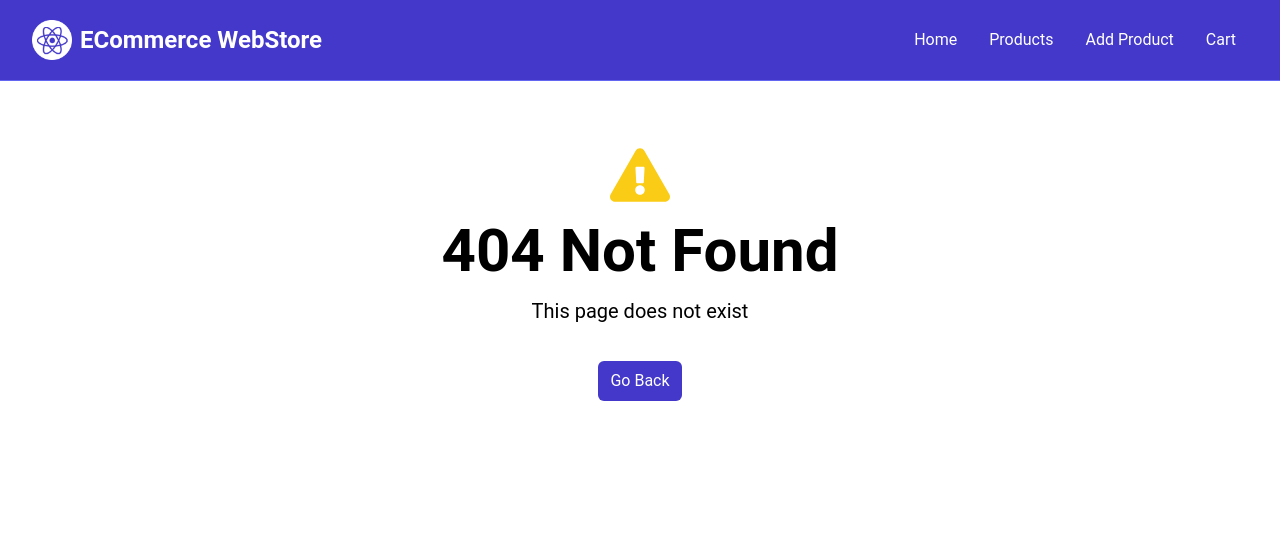
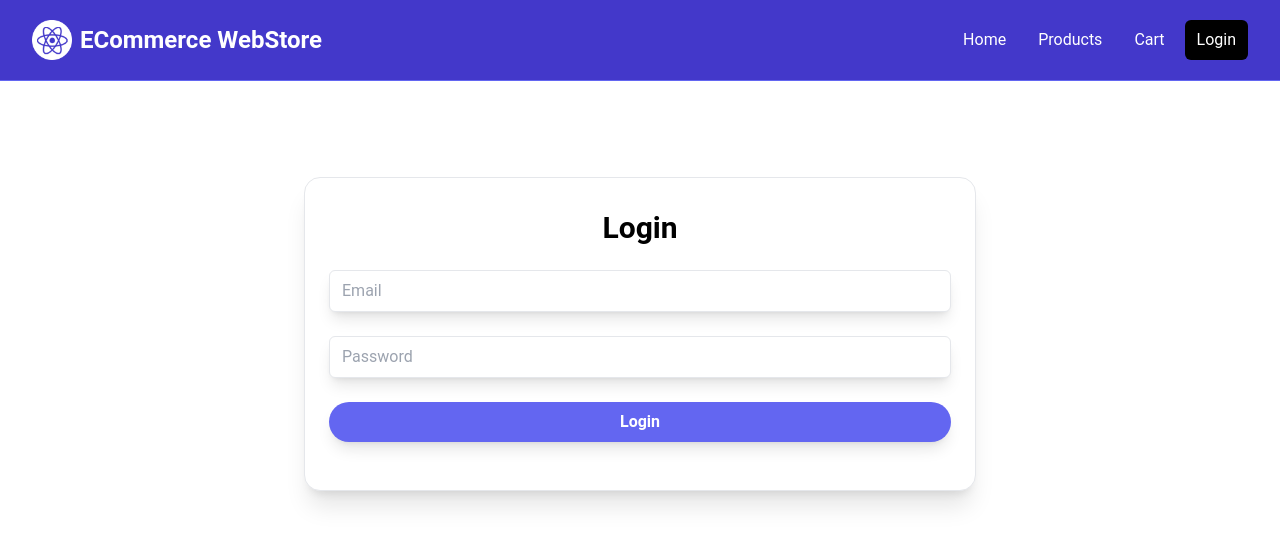
Before and after one commit to JwalinPatel22/ecommerce-frontend, a React (Vite) app: page /login in a window 1280 px wide. Before the commit this address had no page. Shown: the top 544 px of the page. Built offline with nearby package versions, Linux system fonts and the light colour scheme.

Commit message:
added auth

```diff
--- a/package.json
+++ b/package.json
@@ -12,6 +12,7 @@
   },
   "dependencies": {
     "axios": "^1.7.2",
+    "jwt-decode": "^4.0.0",
     "react": "^18.2.0",
     "react-dom": "^18.2.0",
     "react-icons": "^5.2.1",
--- a/src/App.jsx
+++ b/src/App.jsx
@@ -14,6 +14,9 @@ import AddProductPage from "./pages/AddProductPage";
 import EditProductPage from "./pages/EditProductPage";
 import CartPage from "./pages/CartPage";
 import OrderSuccessPage from "./pages/OrderSuccessPage";
+import { AuthProvider } from "./context/AuthContext";
+import ProtectedRoute from "./components/ProtectedRoute";
+import LoginPage from "./pages/LoginPage";
 
 export default function App() {
   const router = createBrowserRouter(
@@ -22,20 +25,28 @@ export default function App() {
         <Route path="/" element={<MainLayout />}>
           <Route index element={<HomePage />} />
           <Route path="/products" element={<ProductsPage />} />
-          <Route path="/add-product" element={<AddProductPage />} />
+          {/* <Route path="/add-product" element={<AddProductPage />} /> */}
           <Route
             path="/product/:id"
             element={<ProductPage />}
             loader={productLoader}
           />
-          <Route
+          {/* <Route
             path="/edit-product/:id"
             element={<EditProductPage />}
             loader={productLoader}
+          /> */}
+          <Route
+            path="/cart"
+            element={
+              <ProtectedRoute>
+                <CartPage />
+              </ProtectedRoute>
+            }
           />
-          <Route path="/cart" element={<CartPage />} />
+          <Route path="/checkout" element={<OrderSuccessPage />} />
+          <Route path="/login" element={<LoginPage />} />
           <Route path="*" element={<NotFoundPage />} />
-          <Route path="/checkout" element={<OrderSuccessPage />} />
         </Route>
       </>
     )
--- a/src/components/Navbar.jsx
+++ b/src/components/Navbar.jsx
@@ -32,11 +32,14 @@ export default function Navbar() {
                 <NavLink to="/products" className={LinkClass}>
                   Products
                 </NavLink>
-                <NavLink to="/add-product" className={LinkClass}>
+                {/* <NavLink to="/add-product" className={LinkClass}>
                   Add Product
-                </NavLink>
+                </NavLink> */}
                 <NavLink to="/cart" className={LinkClass}>
                   Cart
+                </NavLink>
+                <NavLink to="/login" className={LinkClass}>
+                  Login
                 </NavLink>
               </div>
             </div>
--- /dev/null
+++ b/src/components/ProtectedRoute.jsx
@@ -0,0 +1,21 @@
+// src/components/ProtectedRoute.js
+import React, { useContext } from "react";
+import { Navigate } from "react-router-dom";
+import { AuthContext } from "../context/AuthContext";
+
+const ProtectedRoute = ({ children }) => {
+  const { user, loading } = useContext(AuthContext);
+  // console.log("Current User", user); //debug log
+
+  if (loading) {
+    return <div>Loading...</div>; // Or a spinner
+  }
+
+  if (!user) {
+    return <Navigate to="/login" />;
+  }
+
+  return children;
+};
+
+export default ProtectedRoute;
--- /dev/null
+++ b/src/context/AuthContext.jsx
@@ -0,0 +1,59 @@
+import axios from "axios";
+import { createContext, useEffect, useState } from "react";
+
+const AuthContext = createContext();
+
+const AuthProvider = ({ children }) => {
+  const [user, setUser] = useState(null);
+  const [loading, setLoading] = useState(null);
+
+  const logout = () => {
+    setUser(null);
+    localStorage.removeItem("token");
+  };
+
+  const register = async (fname, lname, email, password) => {
+    try {
+      const response = await axios.post("http://localhost:3000/api/register", {
+        fname,
+        lname,
+        email,
+        password,
+      });
+      setUser(response.data.user);
+      localStorage.setItem("token", response.data.token);
+    } catch (error) {
+      console.log("Registeration failed", error);
+    }
+  };
+
+  //checking if the user is authenticated at the inial loading of page
+//   useEffect(() => {
+//     const checkAuth = async () => {
+//       const token = localStorage.getItem("token");
+//       if (token) {
+//         try {
+//           const response = await axios.get("http://localhost:3000/api/user", {
+//             headers: {
+//               Authorization: `Bearer ${token}`,
+//             },
+//           });
+//           setUser(response.data.user);
+//         } catch (error) {
+//           console.log("Authentication Failed", error);
+//           logout();
+//         }
+//       }
+//       setLoading(false);
+//     };
+//     checkAuth();
+//   }, []);
+
+  return (
+    <AuthContext.Provider value={{ user, loading, setUser, setLoading }}>
+      {children}
+    </AuthContext.Provider>
+  );
+};
+
+export { AuthProvider, AuthContext };
--- a/src/main.jsx
+++ b/src/main.jsx
@@ -2,9 +2,12 @@ import React from "react";
 import ReactDOM from "react-dom/client";
 import App from "./App.jsx";
 import "./index.css";
+import { AuthProvider } from "./context/AuthContext.jsx";
 
 ReactDOM.createRoot(document.getElementById("root")).render(
   <React.StrictMode>
-    <App />
+    <AuthProvider>
+      <App />
+    </AuthProvider>
   </React.StrictMode>
 );
--- a/src/pages/CartPage.jsx
+++ b/src/pages/CartPage.jsx
@@ -1,26 +1,33 @@
 import axios from "axios";
-import { useEffect, useState } from "react";
+import { useContext, useEffect, useState } from "react";
 import { Link } from "react-router-dom";
 import { toast } from "react-toastify";
 import "react-toastify/dist/ReactToastify.css";
+import { AuthContext } from "../context/AuthContext";
 
 const CartPage = () => {
   const [cartItems, setCartItems] = useState([]);
   const [totalPrice, setTotalPrice] = useState(0);
+  const { user, loading } = useContext(AuthContext);
 
   useEffect(() => {
     const fetchCart = async () => {
       try {
         const response = await axios.get(
-          `http://localhost:3000/api/cart/667172b7402a5aa71991b574`
+          `http://localhost:3000/api/cart/667172b7402a5aa71991b574`,
+          {
+            headers: { "x-auth-token": localStorage.getItem("token") },
+          }
         );
         setCartItems(response.data.items);
       } catch (error) {
         console.log("Error fetching cart", error);
       }
     };
-    fetchCart();
-  }, []);
+    if (user) {
+      fetchCart();
+    }
+  }, [user]);
 
   useEffect(() => {
     const calculateTotalPrice = () => {
@@ -37,6 +44,7 @@ const CartPage = () => {
     try {
       await axios.delete(`http://localhost:3000/api/cart/delete`, {
         data: { userId: "667172b7402a5aa71991b574", productId: itemId },
+        headers: { "x-auth-token": localStorage.getItem("token") },
       });
       setCartItems((prevItems) =>
         prevItems.filter((item) => item.productId._id !== itemId)
@@ -55,7 +63,8 @@ const CartPage = () => {
           userId: "667172b7402a5aa71991b574",
           productId: itemId,
           qty,
-        }
+        },
+        { headers: { "x-auth-token": localStorage.getItem("token") } }
       );
 
       if (response.status === 200) {
--- /dev/null
+++ b/src/pages/LoginPage.jsx
@@ -0,0 +1,71 @@
+import React, { useState, useContext } from "react";
+import { AuthContext } from "../context/AuthContext";
+import { useNavigate } from "react-router-dom";
+import { toast } from "react-toastify";
+import axios from "axios";
+import { jwtDecode } from "jwt-decode";
+
+const LoginPage = () => {
+  const [email, setEmail] = useState("");
+  const [password, setPassword] = useState("");
+  const { setUser } = useContext(AuthContext);
+  const navigate = useNavigate();
+
+  const handleLogin = async (e) => {
+    e.preventDefault();
+    try {
+      const response = await axios.post("http://localhost:3000/api/login", {
+        email,
+        password,
+      });
+      const token = response.data.token;
+      const user = jwtDecode(token).name;
+      localStorage.setItem("token", token);
+      setUser(user);
+      console.log(token);
+      navigate(`/cart/${jwtDecode(token).id}`);
+      toast.success("Login Successful");
+    } catch (error) {
+      console.log("Login Failed", error);
+      toast.error("Login Failed");
+    }
+  };
+
+  return (
+    <div className="container m-auto max-w-2xl py-24">
+      <div className="bg-white px-6 py-8 mb-4 shadow-xl rounded-2xl border m-4 md:m-0">
+        <h2 className="text-3xl text-center font-semibold mb-6">Login</h2>
+        <form onSubmit={handleLogin}>
+          <div className="mb-4 ">
+            <input
+              type="email"
+              value={email}
+              onChange={(e) => setEmail(e.target.value)}
+              placeholder="Email"
+              className="border rounded-md w-full py-2 px-3 mb-2 shadow-lg"
+            />
+          </div>
+          <div className="mb-4 ">
+            <input
+              type="password"
+              value={password}
+              onChange={(e) => setPassword(e.target.value)}
+              placeholder="Password"
+              className="border rounded-md w-full py-2 px-3 mb-2 shadow-lg"
+            />
+          </div>
+          <div className="mb-4 center">
+            <button
+              type="submit"
+              className="bg-indigo-500 hover:bg-indigo-700 text-white font-bold py-2 px-4 rounded-full w-full focus:outline-none focus:shadow-outline shadow-lg"
+            >
+              Login
+            </button>
+          </div>
+        </form>
+      </div>
+    </div>
+  );
+};
+
+export default LoginPage;
--- a/src/services/api.js
+++ /dev/null
@@ -1,5 +0,0 @@
-import axios from "axios";
-const api = axios.create({
-  baseURL: "<http://localhost:3000/api>",
-});
-export default api;
```
Also changed, not shown: 1 other file (tests, documents, lock files or other folders).
